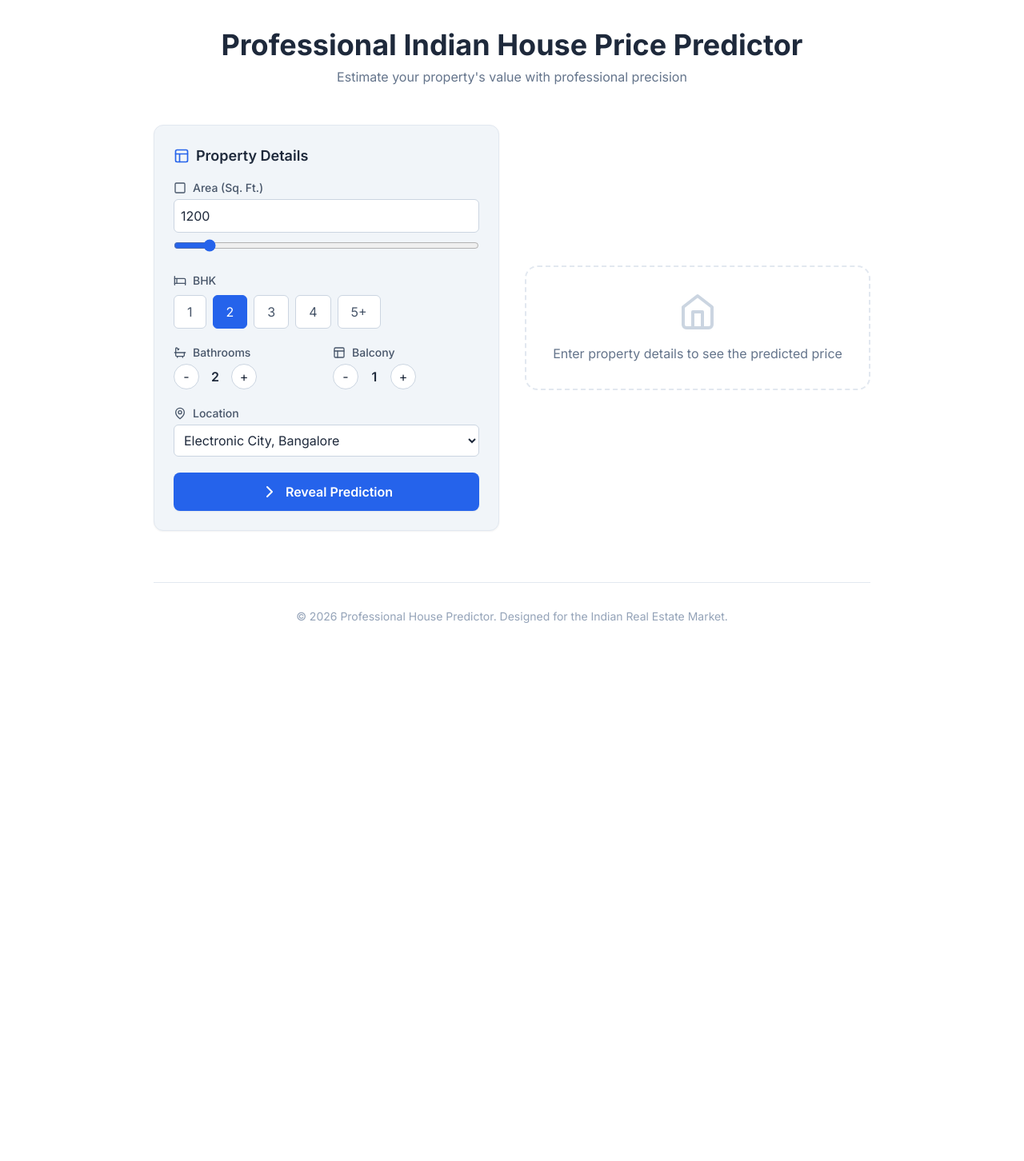
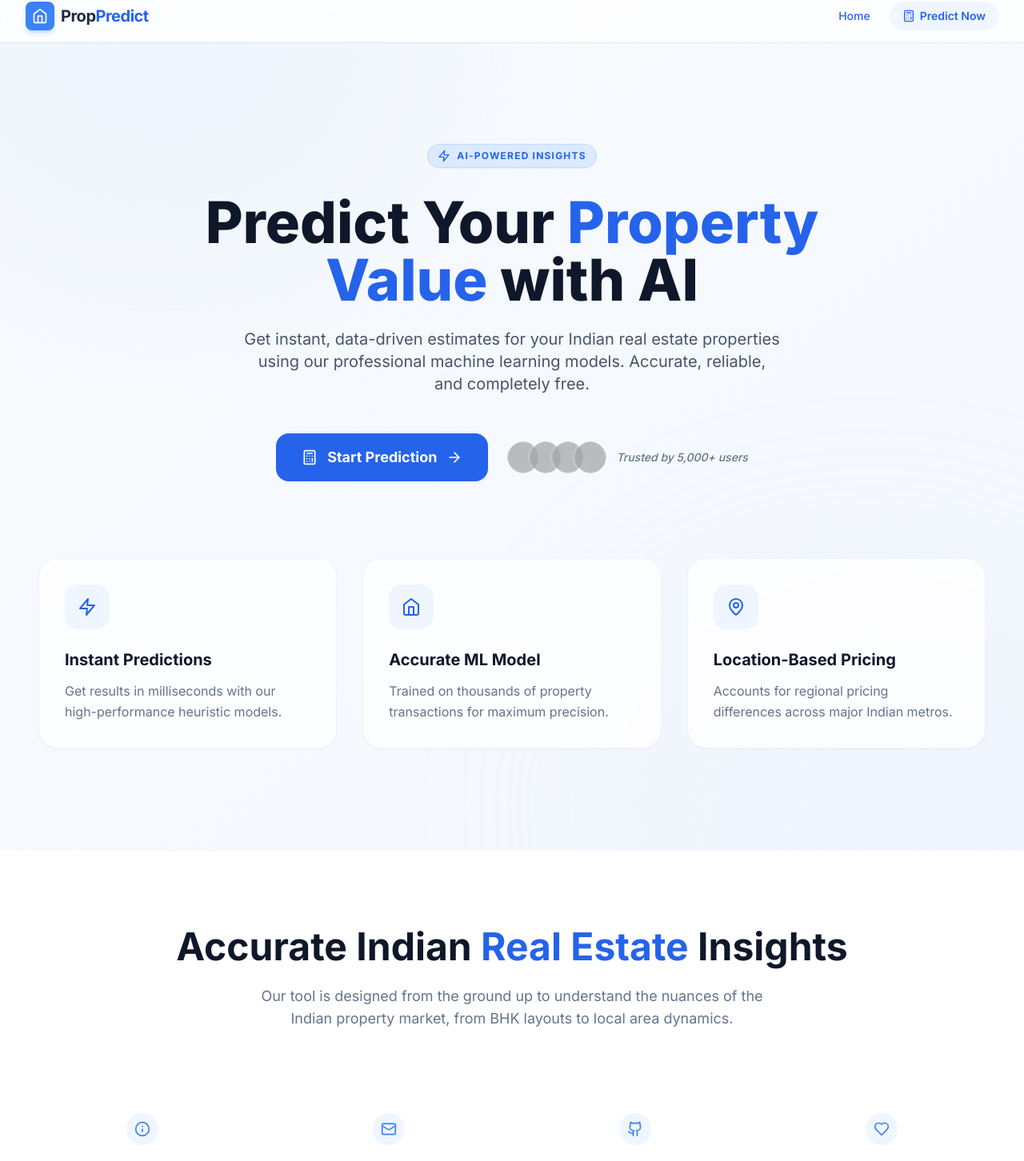
Before and after one commit to neeraj214/House-Price-Prediction, a Next.js app in the folder frontend/: page / in a window 1280 px wide. Shown: the part 12-1464 px from the top of the page at 80% size. Before the commit the page ends 841 px from the top, so only its background shows below. Built offline with nearby package versions, Linux system fonts and the light colour scheme; grey boxes are pictures that could not be loaded.

Commit message:
UI-Upgrade-Redesigned-Home-page

```diff
--- a/frontend/src/app/page.tsx
+++ b/frontend/src/app/page.tsx
@@ -1,310 +1,100 @@
 "use client";
 
-import { useState } from "react";
-import axios from "axios";
-import { motion, AnimatePresence } from "framer-motion";
-import {
-  Home,
-  MapPin,
-  Square,
-  Bed,
-  Bath,
-  Layout,
-  ChevronRight,
-  Info,
-  Loader2
-} from "lucide-react";
+import Navbar from "@/components/Navbar";
+import Hero from "@/components/Hero";
+import { motion } from "framer-motion";
+import { Info, Mail, Github, Heart } from "lucide-react";
 
-export default function HousePricePredictor() {
-  const [formData, setFormData] = useState({
-    area: "1200",
-    bhk: 2,
-    bathrooms: 2,
-    balcony: 1,
-    location: "Electronic City, Bangalore",
-  });
+export default function Home() {
+  return (
+    <div className="flex flex-col min-h-screen bg-slate-50 selection:bg-blue-100 selection:text-blue-600">
+      <Navbar />
+      <main className="flex-grow">
+        <Hero />
 
-  const [prediction, setPrediction] = useState<any>(null);
-  const [loading, setLoading] = useState(false);
-  const [error, setError] = useState("");
+        {/* Why Choose Us Section */}
+        <section className="py-24 bg-white">
+          <div className="container mx-auto px-6 lg:px-12 max-w-7xl">
+            <div className="text-center mb-20">
+              <motion.h2
+                initial={{ opacity: 0, y: 20 }}
+                whileInView={{ opacity: 1, y: 0 }}
+                viewport={{ once: true }}
+                className="text-4xl lg:text-5xl font-bold text-slate-900 mb-6"
+              >
+                Accurate Indian <span className="text-blue-600">Real Estate</span> Insights
+              </motion.h2>
+              <motion.p
+                initial={{ opacity: 0, y: 20 }}
+                whileInView={{ opacity: 1, y: 0 }}
+                viewport={{ once: true }}
+                transition={{ delay: 0.1 }}
+                className="text-lg text-slate-500 max-w-2xl mx-auto"
+              >
+                Our tool is designed from the ground up to understand the nuances of the Indian property market, from BHK layouts to local area dynamics.
+              </motion.p>
+            </div>
 
-  const locations = [
-    "Electronic City, Bangalore",
-    "Whitefield, Bangalore",
-    "Sarjapur Road, Bangalore",
-    "HSR Layout, Bangalore",
-    "Koramangala, Bangalore",
-    "Indiranagar, Bangalore",
-    "Jayanagar, Bangalore",
-    "Hebbal, Bangalore",
-    "Powai, Mumbai",
-    "Andheri West, Mumbai",
-    "Bandra West, Mumbai",
-    "Juhu, Mumbai",
-    "Worli, Mumbai",
-    "South Mumbai",
-    "Gachibowli, Hyderabad",
-    "Kondapur, Hyderabad",
-    "Madhapur, Hyderabad",
-    "Banjara Hills, Hyderabad",
-    "Jubilee Hills, Hyderabad",
-    "Gurgaon Sector 56",
-    "Gurgaon Sector 45",
-    "DLF Phase 3, Gurgaon",
-    "Noida Sector 62",
-    "Greater Noida West",
-    "Salt Lake, Kolkata",
-    "New Town, Kolkata",
-    "Anna Nagar, Chennai",
-    "Adyar, Chennai",
-  ];
-
-  const handlePredict = async () => {
-    // Validation
-    if (parseFloat(formData.area) <= 0) {
-      setError("Area must be greater than 0");
-      return;
-    }
-    setError("");
-    setLoading(true);
-    setPrediction(null);
-
-    try {
-      const response = await axios.post("http://localhost:8000/predict", formData);
-      setPrediction(response.data);
-    } catch (err) {
-      setError("Failed to get prediction. Ensure backend is running.");
-    } finally {
-      setLoading(false);
-    }
-  };
-
-  return (
-    <main className="min-h-screen bg-[#FFFFFF] py-12 px-4 sm:px-6 lg:px-8">
-      <div className="max-w-4xl mx-auto">
-        <header className="text-center mb-12">
-          <motion.h1
-            initial={{ opacity: 0, y: -20 }}
-            animate={{ opacity: 1, y: 0 }}
-            className="text-4xl font-bold text-[#1e293b] mb-2"
-          >
-            Professional Indian House Price Predictor
-          </motion.h1>
-          <p className="text-[#64748b]">Estimate your property's value with professional precision</p>
-        </header>
-
-        <div className="grid grid-cols-1 md:grid-cols-2 gap-8">
-          {/* Input Section */}
-          <motion.div
-            initial={{ opacity: 0, x: -20 }}
-            animate={{ opacity: 1, x: 0 }}
-            className="space-y-6"
-          >
-            <div className="bg-[#F1F5F9] p-6 rounded-xl border border-[#e2e8f0] shadow-sm">
-              <h2 className="text-lg font-semibold mb-4 flex items-center gap-2">
-                <Layout size={20} className="text-[#2563EB]" />
-                Property Details
-              </h2>
-
-              <div className="space-y-5">
-                {/* Area Input */}
-                <div>
-                  <label className="block text-sm font-medium text-[#475569] mb-1 flex items-center gap-2">
-                    <Square size={16} /> Area (Sq. Ft.)
-                  </label>
-                  <input
-                    type="number"
-                    value={formData.area}
-                    onChange={(e) => setFormData({...formData, area: e.target.value})}
-                    className="w-full p-2 border border-[#cbd5e1] rounded-md focus:ring-2 focus:ring-[#2563EB] focus:outline-none bg-white transition-all"
+            <div className="grid grid-cols-1 md:grid-cols-2 lg:grid-cols-4 gap-12">
+              <InfoItem
+                icon={<Info className="w-5 h-5 text-blue-500" />}
+                title="BHK Logic"
+                description="Intelligent handling of Indian BHK terminology."
               />
-                  <input
-                    type="range"
-                    min="200"
-                    max="10000"
-                    step="50"
-                    value={formData.area}
-                    onChange={(e) => setFormData({...formData, area: e.target.value})}
-                    className="w-full mt-2 accent-[#2563EB]"
+              <InfoItem
+                icon={<Mail className="w-5 h-5 text-blue-500" />}
+                title="Support"
+                description="Dedicated support for developers and users."
+              />
+              <InfoItem
+                icon={<Github className="w-5 h-5 text-blue-500" />}
+                title="Open Source"
+                description="Completely transparent and open for contributions."
+              />
+              <InfoItem
+                icon={<Heart className="w-5 h-5 text-blue-500" />}
+                title="User Focused"
+                description="Designed with a focus on simplicity and accuracy."
               />
             </div>
+          </div>
+        </section>
+      </main>
 
-                {/* BHK Selection */}
-                <div>
-                  <label className="block text-sm font-medium text-[#475569] mb-2 flex items-center gap-2">
-                    <Bed size={16} /> BHK
-                  </label>
-                  <div className="flex gap-2 flex-wrap">
-                    {[1, 2, 3, 4, 5].map((num) => (
-                      <button
-                        key={num}
-                        onClick={() => setFormData({...formData, bhk: num})}
-                        className={`px-4 py-2 rounded-md border transition-all ${
-                          formData.bhk === num
-                          ? "bg-[#2563EB] text-white border-[#2563EB]"
-                          : "bg-white text-[#475569] border-[#cbd5e1] hover:border-[#2563EB]"
-                        }`}
-                      >
-                        {num === 5 ? "5+" : num}
-                      </button>
-                    ))}
+      <footer className="py-12 bg-slate-50 border-t border-slate-200">
+        <div className="container mx-auto px-6 lg:px-12 max-w-7xl">
+          <div className="flex flex-col md:flex-row justify-between items-center gap-8">
+            <div className="flex items-center gap-2 group">
+              <div className="p-1.5 bg-blue-500 rounded-lg">
+                <Heart className="text-white w-4 h-4 fill-white" />
               </div>
+              <span className="font-bold text-lg tracking-tight text-slate-800">
+                Prop<span className="text-blue-600">Predict</span>
+              </span>
             </div>
-
-                {/* Bathrooms & Balcony */}
-                <div className="grid grid-cols-2 gap-4">
-                  <div>
-                    <label className="block text-sm font-medium text-[#475569] mb-1 flex items-center gap-2">
-                      <Bath size={16} /> Bathrooms
-                    </label>
-                    <div className="flex items-center gap-3">
-                      <button
-                        onClick={() => setFormData({...formData, bathrooms: Math.max(1, formData.bathrooms - 1)})}
-                        className="w-8 h-8 rounded-full border border-[#cbd5e1] bg-white flex items-center justify-center hover:border-[#2563EB]"
-                      >-</button>
-                      <span className="font-semibold w-4 text-center">{formData.bathrooms}</span>
-                      <button
-                        onClick={() => setFormData({...formData, bathrooms: Math.min(10, formData.bathrooms + 1)})}
-                        className="w-8 h-8 rounded-full border border-[#cbd5e1] bg-white flex items-center justify-center hover:border-[#2563EB]"
-                      >+</button>
+            <div className="flex items-center gap-8 text-sm font-medium text-slate-500">
+              <a href="#" className="hover:text-blue-600 transition-colors">Privacy Policy</a>
+              <a href="#" className="hover:text-blue-600 transition-colors">Terms of Service</a>
+              <a href="#" className="hover:text-blue-600 transition-colors">Contact Us</a>
             </div>
-                  </div>
-                  <div>
-                    <label className="block text-sm font-medium text-[#475569] mb-1 flex items-center gap-2">
-                      <Layout size={16} /> Balcony
-                    </label>
-                    <div className="flex items-center gap-3">
-                      <button
-                        onClick={() => setFormData({...formData, balcony: Math.max(0, formData.balcony - 1)})}
-                        className="w-8 h-8 rounded-full border border-[#cbd5e1] bg-white flex items-center justify-center hover:border-[#2563EB]"
-                      >-</button>
-                      <span className="font-semibold w-4 text-center">{formData.balcony}</span>
-                      <button
-                        onClick={() => setFormData({...formData, balcony: Math.min(5, formData.balcony + 1)})}
-                        className="w-8 h-8 rounded-full border border-[#cbd5e1] bg-white flex items-center justify-center hover:border-[#2563EB]"
-                      >+</button>
-                    </div>
-                  </div>
-                </div>
-
-                {/* Location Autocomplete */}
-                <div>
-                  <label className="block text-sm font-medium text-[#475569] mb-1 flex items-center gap-2">
-                    <MapPin size={16} /> Location
-                  </label>
-                  <select
-                    value={formData.location}
-                    onChange={(e) => setFormData({...formData, location: e.target.value})}
-                    className="w-full p-2 border border-[#cbd5e1] rounded-md focus:ring-2 focus:ring-[#2563EB] focus:outline-none bg-white transition-all"
-                  >
-                    {locations.map(loc => (
-                      <option key={loc} value={loc}>{loc}</option>
-                    ))}
-                  </select>
-                </div>
-
-                <button
-                  onClick={handlePredict}
-                  disabled={loading}
-                  className="w-full bg-[#2563EB] text-white py-3 rounded-lg font-semibold flex items-center justify-center gap-2 hover:bg-[#1d4ed8] transition-all disabled:opacity-70 disabled:cursor-not-allowed mt-4 shadow-sm"
-                >
-                  {loading ? <Loader2 className="animate-spin" /> : <ChevronRight />}
-                  {loading ? "Calculating..." : "Reveal Prediction"}
-                </button>
-
-                {error && <p className="text-red-500 text-sm mt-2">{error}</p>}
-              </div>
-            </div>
-          </motion.div>
-
-          {/* Result Section */}
-          <div className="flex flex-col justify-center">
-            <AnimatePresence mode="wait">
-              {prediction ? (
-                <motion.div
-                  key="result"
-                  initial={{ opacity: 0, scale: 0.9 }}
-                  animate={{ opacity: 1, scale: 1 }}
-                  exit={{ opacity: 0, scale: 0.9 }}
-                  className="bg-white p-8 rounded-2xl border-2 border-[#2563EB] shadow-xl text-center relative overflow-hidden"
-                >
-                  <div className="absolute top-0 right-0 p-2">
-                    <Home className="text-[#2563EB] opacity-10" size={80} />
-                  </div>
-
-                  <h3 className="text-[#64748b] text-sm uppercase tracking-widest font-semibold mb-2">Estimated Market Value</h3>
-                  <div className="text-4xl sm:text-5xl font-extrabold text-[#1e293b] mb-6">
-                    {prediction.formatted_prediction}
-                  </div>
-
-                  <div className="bg-[#F8FAFC] p-4 rounded-xl border border-[#e2e8f0] text-left">
-                    <div className="flex items-start gap-3">
-                      <Info size={18} className="text-[#2563EB] mt-0.5" />
-                      <div>
-                        <p className="text-sm font-medium text-[#1e293b]">Insights</p>
-                        <p className="text-xs text-[#64748b] mt-1">
-                          {prediction.influence_summary}
+            <p className="text-slate-400 text-sm">
+              &copy; {new Date().getFullYear()} PropPredict. Built with Scikit-learn & Streamlit.
             </p>
           </div>
         </div>
-                  </div>
-
-                  {/* Visual Feature Importance */}
-                  <div className="mt-6 space-y-3">
-                    <p className="text-xs font-semibold text-[#64748b] uppercase tracking-wider text-left">Primary Drivers</p>
-                    <div className="space-y-2">
-                      <div>
-                        <div className="flex justify-between text-[10px] mb-1">
-                          <span className="text-[#475569]">Location</span>
-                          <span className="font-bold text-[#2563EB]">45%</span>
-                        </div>
-                        <div className="w-full h-1.5 bg-[#e2e8f0] rounded-full overflow-hidden">
-                          <motion.div
-                            initial={{ width: 0 }}
-                            animate={{ width: "45%" }}
-                            className="h-full bg-[#2563EB]"
-                          />
-                        </div>
-                      </div>
-                      <div>
-                        <div className="flex justify-between text-[10px] mb-1">
-                          <span className="text-[#475569]">Area</span>
-                          <span className="font-bold text-[#2563EB]">35%</span>
-                        </div>
-                        <div className="w-full h-1.5 bg-[#e2e8f0] rounded-full overflow-hidden">
-                          <motion.div
-                            initial={{ width: 0 }}
-                            animate={{ width: "35%" }}
-                            className="h-full bg-[#2563EB]"
-                          />
-                        </div>
-                      </div>
-                    </div>
-                  </div>
-
-                  <div className="mt-8 text-xs text-[#94a3b8]">
-                    Disclaimer: This estimate is based on current market trends and heuristic modeling. Actual prices may vary.
-                  </div>
-                </motion.div>
-              ) : (
-                <motion.div
-                  key="empty"
-                  initial={{ opacity: 0 }}
-                  animate={{ opacity: 1 }}
-                  className="text-center p-8 border-2 border-dashed border-[#e2e8f0] rounded-2xl"
-                >
-                  <Home size={48} className="mx-auto text-[#cbd5e1] mb-4" />
-                  <p className="text-[#64748b]">Enter property details to see the predicted price</p>
-                </motion.div>
-              )}
-            </AnimatePresence>
-          </div>
-        </div>
-
-        <footer className="mt-16 pt-8 border-t border-[#e2e8f0] text-center text-sm text-[#94a3b8]">
-          &copy; {new Date().getFullYear()} Professional House Predictor. Designed for the Indian Real Estate Market.
       </footer>
     </div>
-    </main>
   );
 }
+
+function InfoItem({ icon, title, description }: { icon: React.ReactNode; title: string; description: string }) {
+  return (
+    <div className="flex flex-col items-center text-center p-6 hover:bg-slate-50 rounded-2xl transition-colors">
+      <div className="w-10 h-10 rounded-full bg-blue-50 flex items-center justify-center mb-4">
+        {icon}
+      </div>
+      <h4 className="text-lg font-bold text-slate-900 mb-2">{title}</h4>
+      <p className="text-slate-500 text-sm leading-relaxed">{description}</p>
+    </div>
+  );
+}
```
Lines whose indentation alone changed are shown as unchanged.
